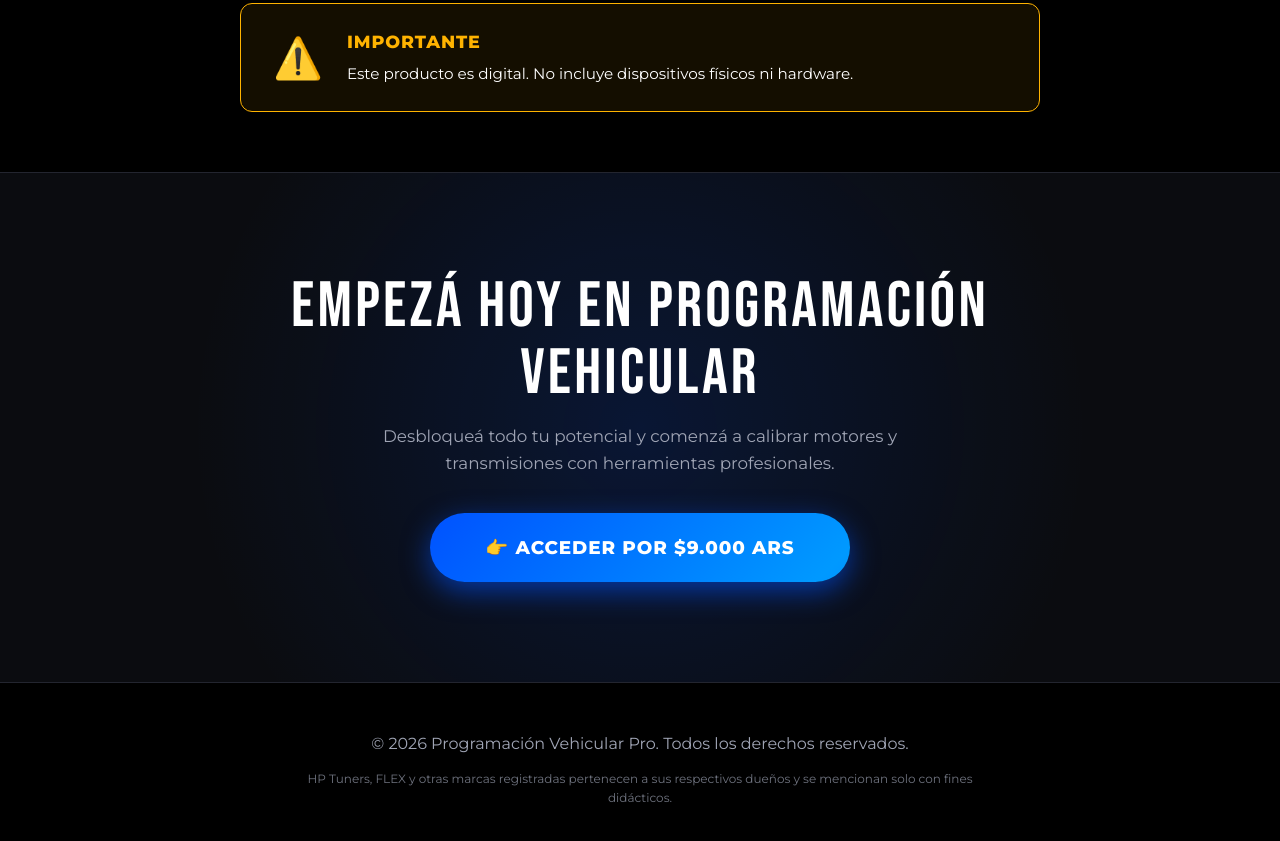
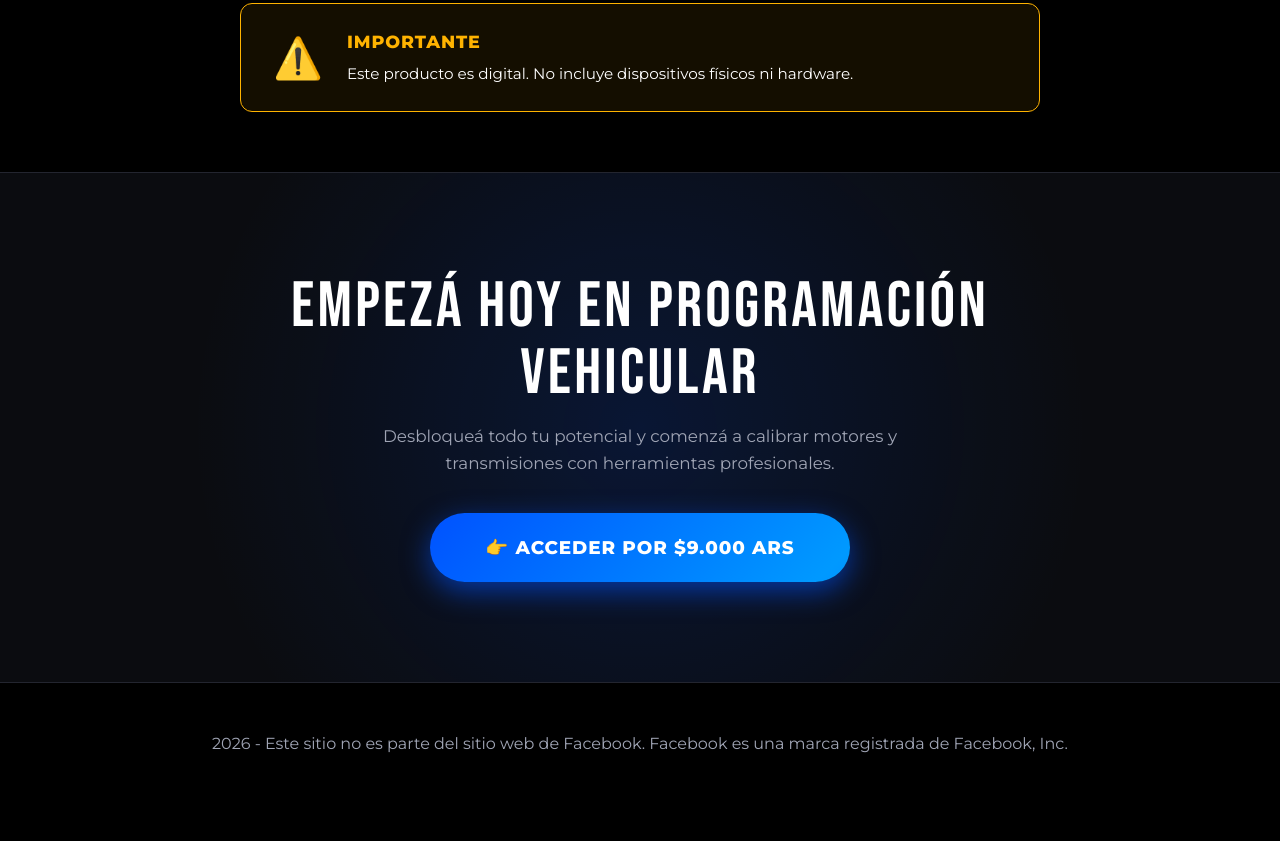
Before and after one commit to dddeeegggooo92-sudo/programacion-ecu, a plain HTML site: page index.html in a window 1280 px wide. Shown: the part 5178-6019 px from the top of the page. After the commit the page ends 5995 px from the top, so only its background shows below. Drawn offline with Linux system fonts and the light colour scheme.

Commit message:
Actualizar footer para mostrar únicamente la leyenda de exclusión de responsabilidad de Facebook

```diff
--- a/index.html
+++ b/index.html
@@ -10,7 +10,7 @@
     <link rel="preconnect" href="https://fonts.gstatic.com" crossorigin>
     <link href="https://fonts.googleapis.com/css2?family=Bebas+Neue&family=Montserrat:wght@400;600;700;800&display=swap" rel="stylesheet">
     <!-- Custom Stylesheet -->
-    <link rel="stylesheet" href="styles.css?v=31.0">
+    <link rel="stylesheet" href="styles.css?v=32.0">
 </head>
 <body>
 
@@ -391,8 +391,7 @@
     <!-- FOOTER -->
     <footer class="footer">
         <div class="container">
-            <p>&copy; 2026 Programación Vehicular Pro. Todos los derechos reservados.</p>
-            <p class="footer-note">HP Tuners, FLEX y otras marcas registradas pertenecen a sus respectivos dueños y se mencionan solo con fines didácticos.</p>
+            <p>2026 - Este sitio no es parte del sitio web de Facebook. Facebook es una marca registrada de Facebook, Inc.</p>
         </div>
     </footer>
 
```
